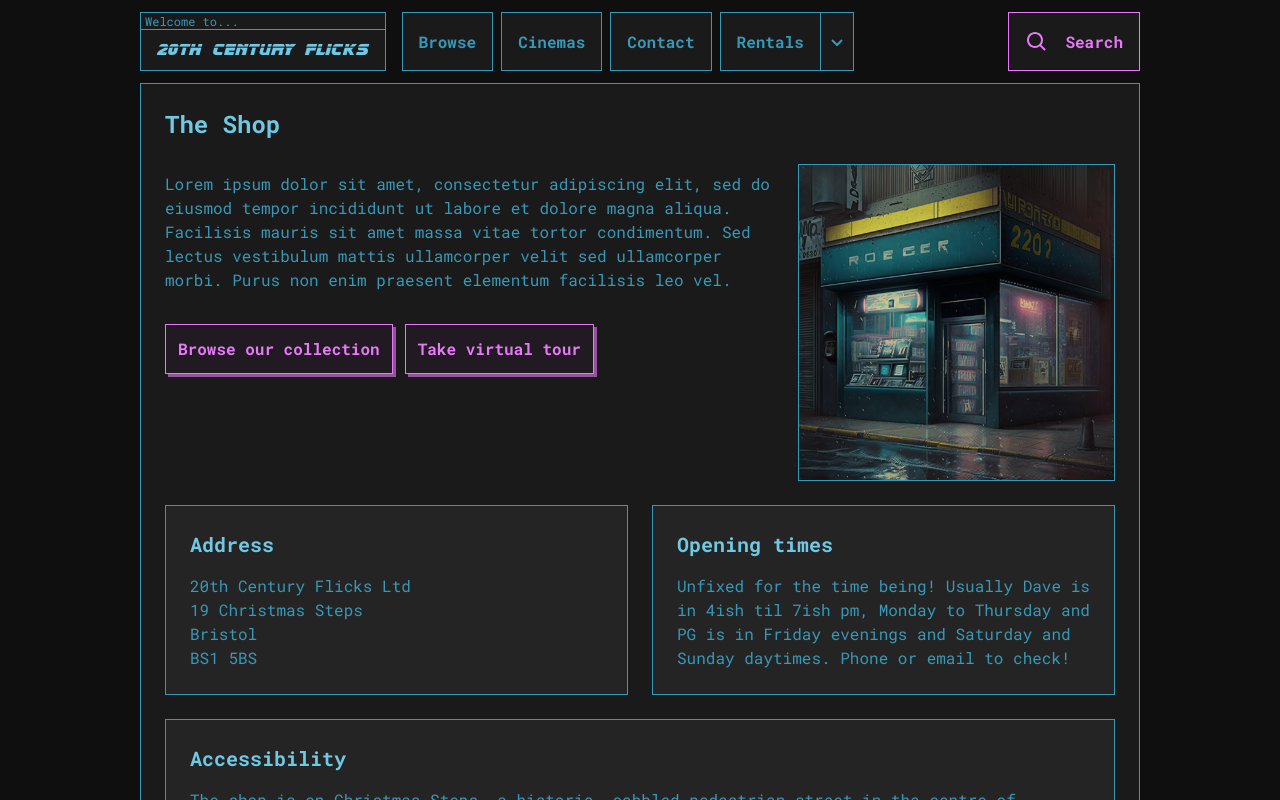
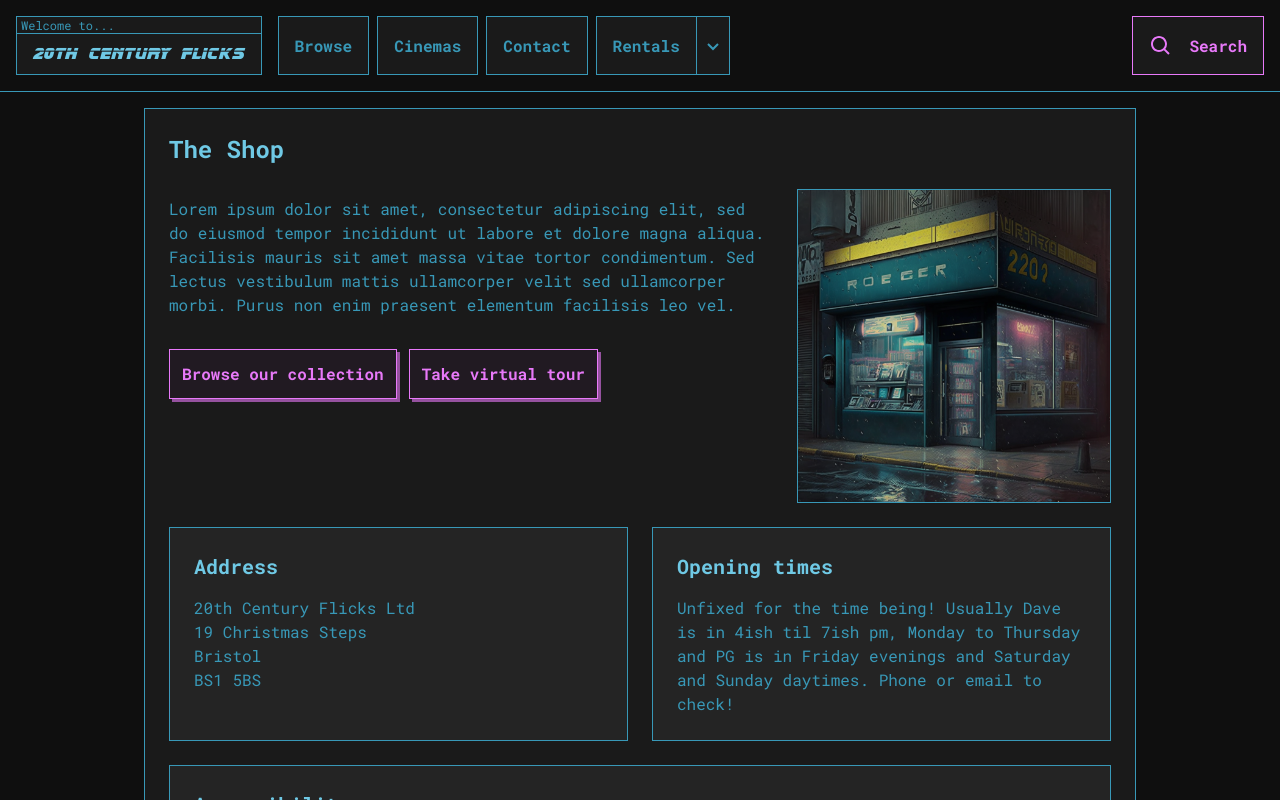
Before and after one commit to alec-hamilton/flicks-frontend, a Next.js app: page /about/the-shop in a window 1280 px wide. Shown: the top 800 px of the page. Built offline with nearby package versions, Linux system fonts and the light colour scheme.

Commit message:
feat: header full width

```diff
--- a/components/Layout/Layout.tsx
+++ b/components/Layout/Layout.tsx
@@ -6,7 +6,7 @@ const Layout = ({ children }: ChildrenProps) => {
   return (
     <>
       <Navbar />
-      <div>{children}</div>
+      <div className="max-w-5xl mx-auto">{children}</div>
       <Footer />
     </>
   );
--- a/components/Layout/Navbar/Navbar.tsx
+++ b/components/Layout/Navbar/Navbar.tsx
@@ -4,7 +4,7 @@ import DesktopMenu from "./DesktopMenu";
 
 const Navbar = () => {
   return (
-    <nav className="flex justify-between m-2 xs:m-3 mdx:justify-start">
+    <nav className="flex border-b border-primary p-2 justify-between xs:p-4 mdx:justify-start">
       <NavLogo />
       <DesktopMenu />
       <MobileNav />
--- a/components/surfaces/PageContentWrapper.tsx
+++ b/components/surfaces/PageContentWrapper.tsx
@@ -1,6 +1,6 @@
 const PageContentWrapper = ({ children }: ChildrenProps) => {
   return (
-    <div className="border border-primary m-2 xs:m-3 p-4 md:p-6 bg-black1">
+    <div className="border border-primary m-2 xs:m-4 p-4 md:p-6 bg-black1">
       {children}
     </div>
   );
--- a/pages/_app.tsx
+++ b/pages/_app.tsx
@@ -18,7 +18,7 @@ const bladerunner = localFont({
 export default function App({ Component, pageProps }: AppProps) {
   return (
     <main
-      className={`${robotoMono.className} ${bladerunner.variable} max-w-5xl mx-auto text-primary`}
+      className={`${robotoMono.className} ${bladerunner.variable} text-primary`}
     >
       <Layout>
         <Component {...pageProps} />
```
